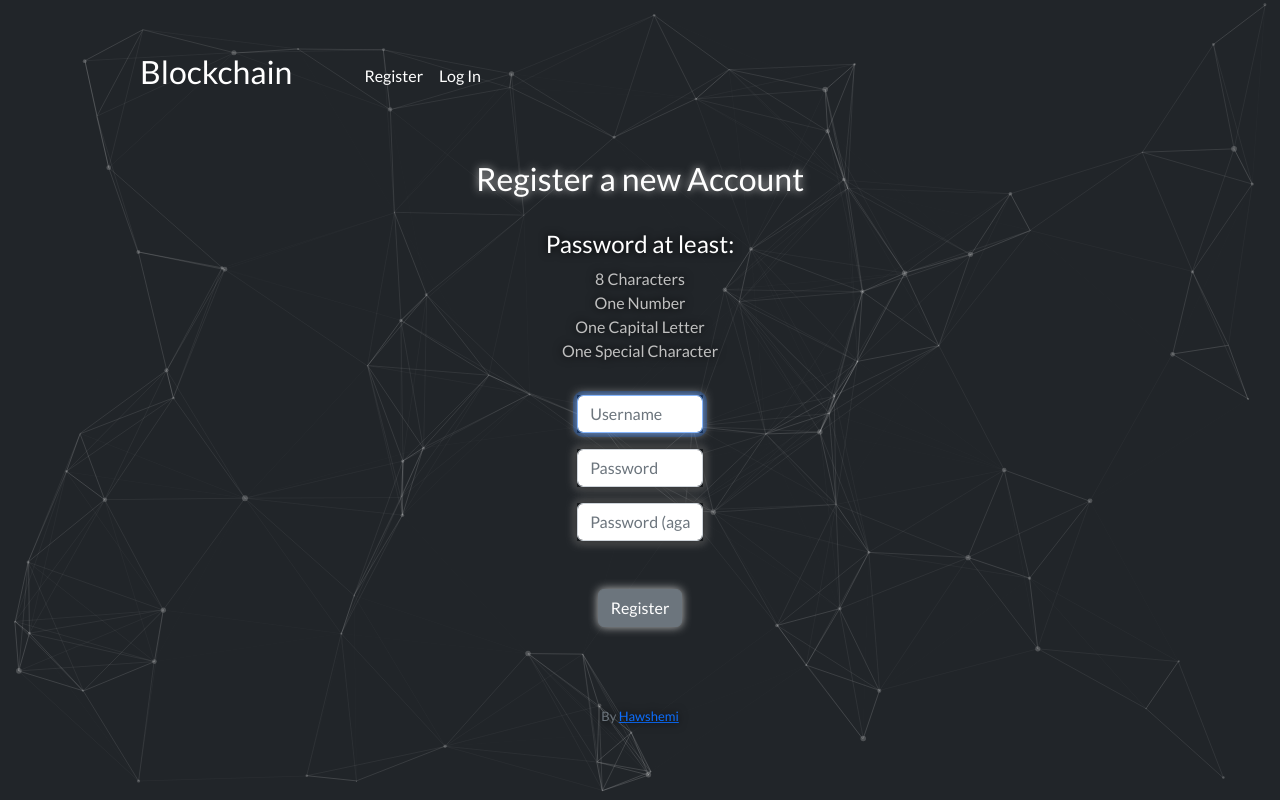
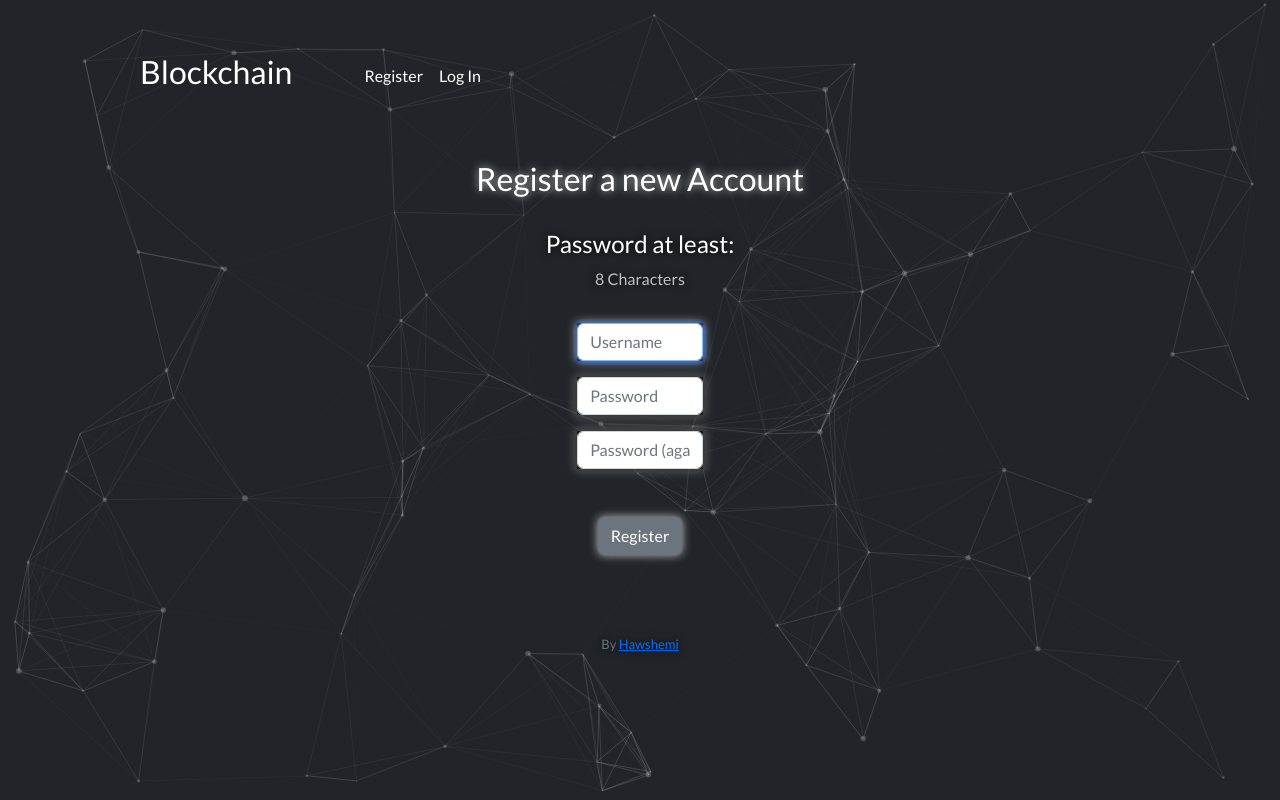
Before and after one commit to hawshemi/Blockchain, a Flask app: page /register in a window 1280 px wide. Run offline with Flask 2, Linux system fonts and the light colour scheme; some libraries are stand-ins or nearby versions.

Commit message:
Update register.html
Update the UI about the simpler password requirement.

```diff
--- a/templates/register.html
+++ b/templates/register.html
@@ -13,9 +13,9 @@
         <div class="password-condition">
             <ul style="list-style-type:none;">
                 <li>8 Characters</li>
-                <li>One Number</li>
-                <li>One Capital Letter</li>
-                <li>One Special Character</li>
+                <!-- <li>One Number</li> -->
+                <!-- <li>One Capital Letter</li> -->
+                <!-- <li>One Special Character</li> -->
             </ul>
         </div>
         <div class="form-group">
```
